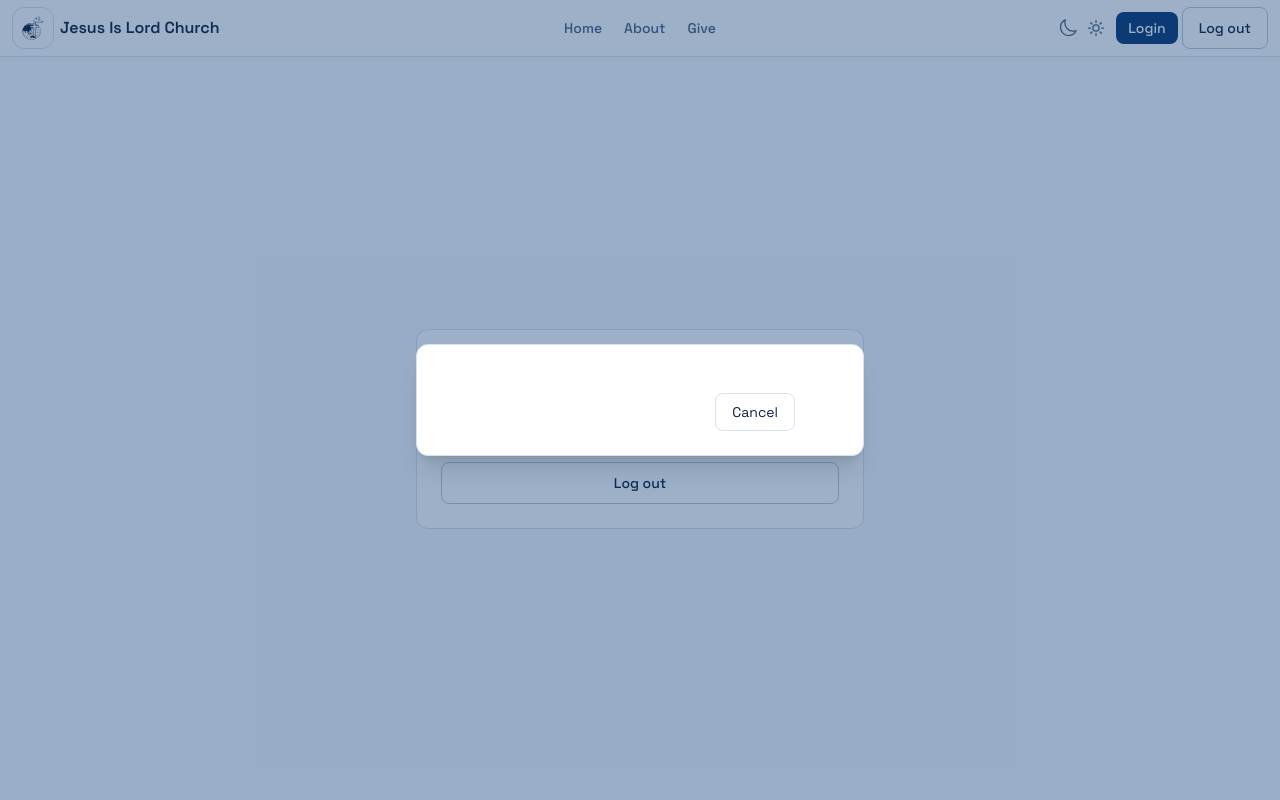
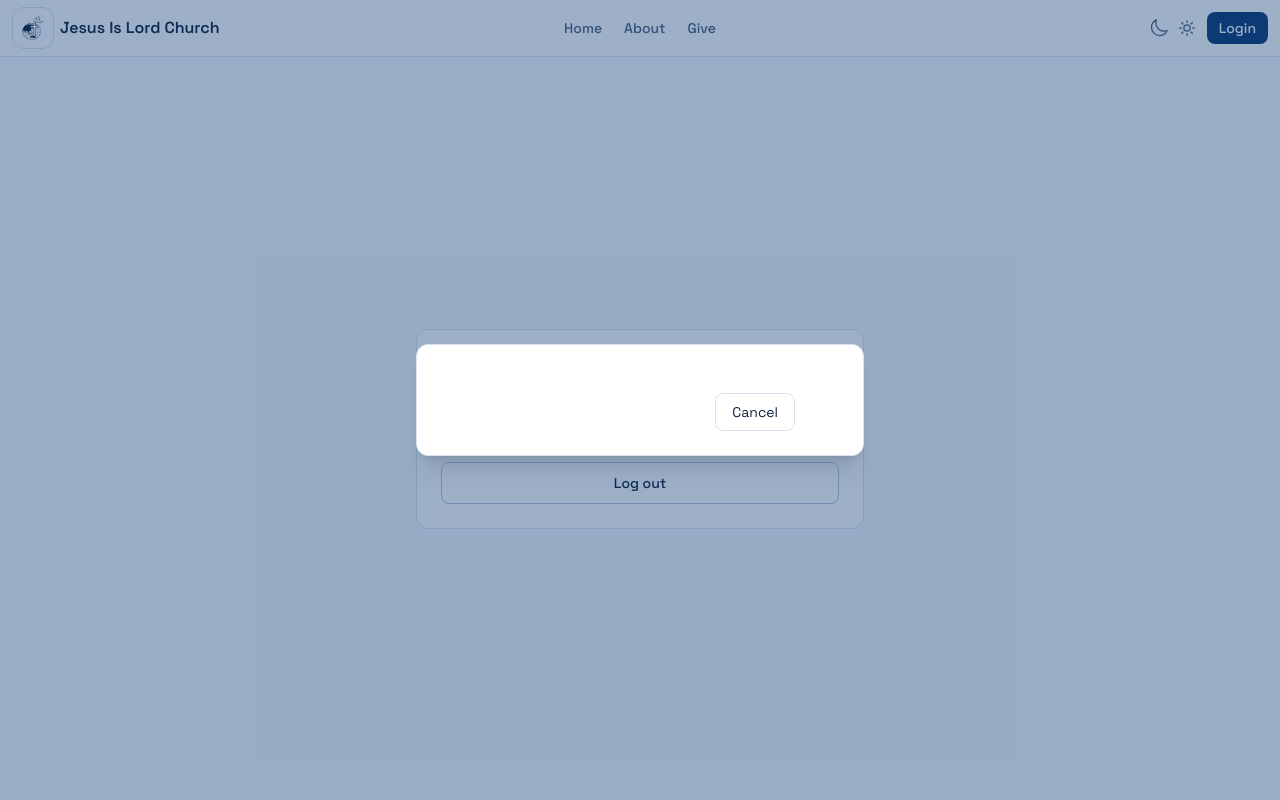
Before and after one commit to JosephCanzana/Church-Management, a Django app: page /accounts/activate/ in a window 1280 px wide. Run offline with Django 5.2, Linux system fonts and the light colour scheme; the visitor is signed in with stand-in values (Sample User, id 1); style sheets or scripts are compiled from the project's sources; parts of the project's set-up code (start-up, migrations or seed data) failed here and were passed over; some libraries are stand-ins or nearby versions.

Commit message:
remove: temporary logout on navbar

```diff
--- a/templates/includes/public_navbar.html
+++ b/templates/includes/public_navbar.html
@@ -54,13 +54,7 @@
           {% include "includes/icon.html" with name="x-mark" %}
         </span>
       </button>
-      <!-- TEMPORARY: dev logout button, remove when base_app.html has a real one -->
-{% if user.is_authenticated %}
-<form method="post" action="{% url 'accounts:logout' %}">
-  {% csrf_token %}
-  <button type="submit" class="btn btn-secondary">Log out</button>
-</form>
-{% endif %}
+
     </div>
   </nav>
 
```
